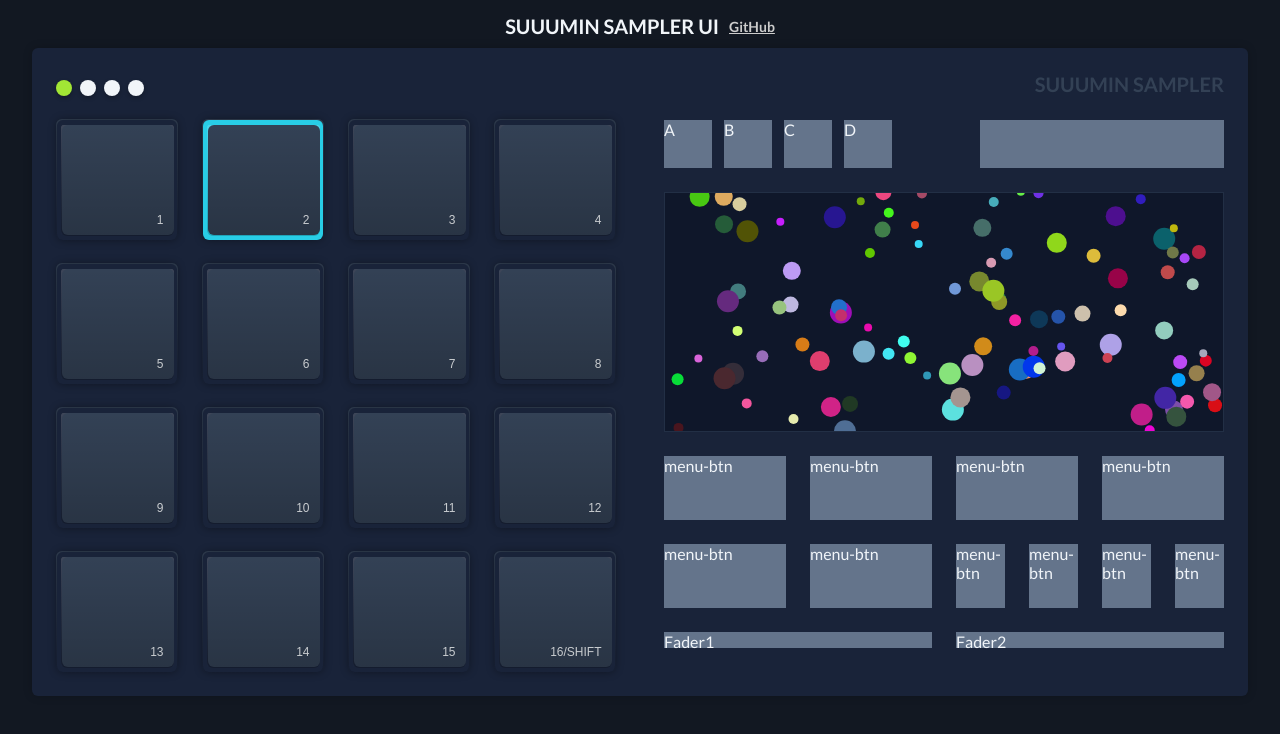
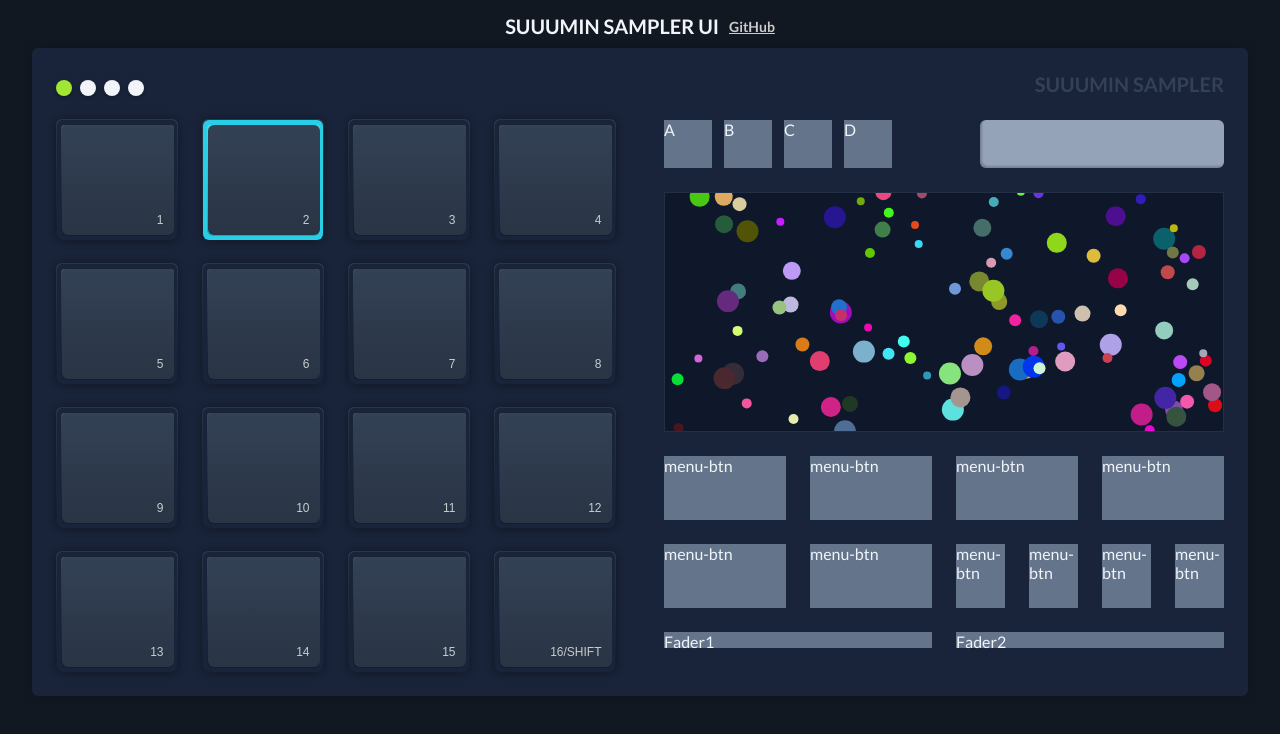
Before and after one commit to masa-sumimoto/suuumin-sampler-ui, a React (Create React App) app: page / in a window 1280 px wide. Shown: the top 734 px of the page. Built offline with nearby package versions, Linux system fonts and the light colour scheme.

Commit message:
Add SwipePad Component

```diff
--- /dev/null
+++ b/src/components/SwipePad.tsx
@@ -0,0 +1,7 @@
+import React from "react";
+
+const SwipePad = () => {
+  return <div className="swipe-pad"></div>;
+};
+
+export default SwipePad;
--- a/src/components/Utils.tsx
+++ b/src/components/Utils.tsx
@@ -1,4 +1,6 @@
 import React from "react";
+
+import SwipePad from "./SwipePad";
 
 import "../scss/bank-btn.scss";
 import "../scss/swipe-pad.scss";
@@ -17,7 +19,7 @@ const Utils = () => {
         </div>
         <div className="app-col-6">
           <div className="app-u-justify-content-end app-u-d-flex">
-            <div className="swipe-pad"></div>
+            <SwipePad />
           </div>
         </div>
       </div>
--- a/src/scss/swipe-pad.scss
+++ b/src/scss/swipe-pad.scss
@@ -4,6 +4,7 @@
   width: 100%;
   max-width: 244px;
   height: 48px;
-  background-color: $color-slate-500;
-  display: flex;
+  background-color: $color-slate-400;
+  border-radius: 6px;
+  box-shadow: inset 2px -2px 2px rgba(0, 0, 0, 0.2);
 }
```
